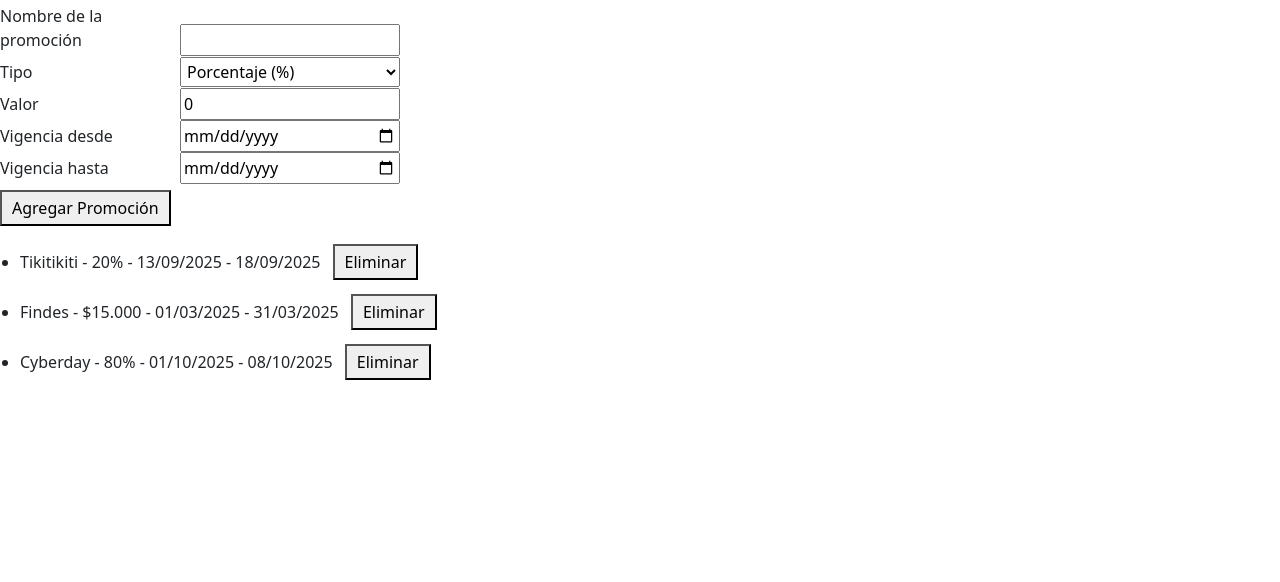
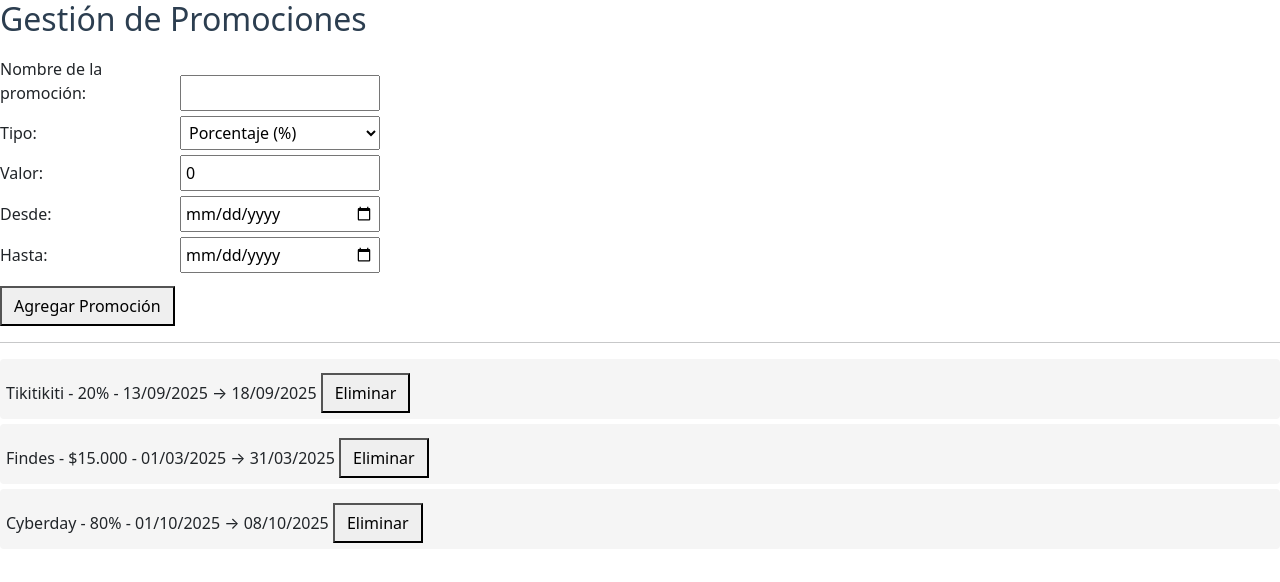
Before and after one commit to Yazuska-Castillo/Proyecto_TecnoWeb, an Angular app: page /gestion-promociones in a window 1280 px wide. Shown: the top 582 px of the page. Built offline with nearby package versions, Linux system fonts and the light colour scheme.

Commit message:
Implementacion componente gestion de promociones

```diff
--- a/src/app/app.module.ts
+++ b/src/app/app.module.ts
@@ -8,8 +8,6 @@ import { AppComponent } from './app.component';
 import { registerLocaleData } from '@angular/common';
 import localeEsCl from '@angular/common/locales/es-CL';
 registerLocaleData(localeEsCl);
-
-
 import { GestionPromocionesComponent } from './components/gestion-promociones/gestion-promociones.component';
 
 @NgModule({
--- a/src/app/components/carrito/carrito.component.html
+++ /dev/null
@@ -1 +0,0 @@
-<p>hola</p>
--- a/src/app/components/gestion-promociones/gestion-promociones.component.css
+++ b/src/app/components/gestion-promociones/gestion-promociones.component.css
@@ -1,3 +1,8 @@
+h2 {
+  margin-bottom: 15px;
+  color: #2c3e50;
+}
+
 label {
   display: inline-block;
   width: 180px;
@@ -5,21 +10,24 @@ label {
 }
 
 input, select {
-  width: 220px;
-  padding: 2px;
+  width: 200px;
+  padding: 4px;
+  margin-bottom: 5px;
 }
 
 button {
-  margin-top: 6px;
-  padding: 4px 10px;
-  cursor: pointer;
+  margin-top: 8px;
+  padding: 6px 12px;
 }
 
 ul {
-  margin-top: 12px;
-  padding-left: 20px;
+  list-style: none;
+  padding: 0;
 }
 
 li {
-  margin-bottom: 8px;
+  margin: 5px 0;
+  background: #f5f5f5;
+  padding: 6px;
+  border-radius: 4px;
 }
--- a/src/app/components/gestion-promociones/gestion-promociones.component.html
+++ b/src/app/components/gestion-promociones/gestion-promociones.component.html
@@ -1,43 +1,45 @@
-<label>Nombre de la promoción</label>
-<input [(ngModel)]="nombre" />
+<h2>Gestión de Promociones</h2>
 
-<div></div>
+<div>
+  <label>Nombre de la promoción:</label>
+  <input [(ngModel)]="nombre" />
+</div>
 
-<label>Tipo</label>
-<select [(ngModel)]="tipo">
-  <option value="porcentaje">Porcentaje (%)</option>
-  <option value="fijo">Fijo ($ CLP)</option>
-</select>
+<div>
+  <label>Tipo:</label>
+  <select [(ngModel)]="tipo">
+    <option value="porcentaje">Porcentaje (%)</option>
+    <option value="fijo">Fijo ($ CLP)</option>
+  </select>
+</div>
 
-<div></div>
+<div>
+  <label>Valor:</label>
+  <input type="number" [(ngModel)]="valor" />
+</div>
 
-<label>Valor</label>
-<input type="number" [(ngModel)]="valor" />
+<div>
+  <label>Desde:</label>
+  <input type="date" [(ngModel)]="desde" />
+</div>
 
-<div></div>
+<div>
+  <label>Hasta:</label>
+  <input type="date" [(ngModel)]="hasta" />
+</div>
 
-<label>Vigencia desde</label>
-<input type="date" [(ngModel)]="desde" />
+<button (click)="agregar()">Agregar Promoción</button>
 
-<div></div>
-
-<label>Vigencia hasta</label>
-<input type="date" [(ngModel)]="hasta" />
-
-<div></div>
-<button (click)="agregarPromocion()">Agregar Promoción</button>
+<hr>
 
 <ul>
   <li *ngFor="let p of promociones">
     <ng-container *ngIf="p.tipo === 'porcentaje'; else fijo">
-      {{ p.nombre }} - {{ p.valor }}% - {{ p.desde | date:'dd/MM/yyyy' }} - {{ p.hasta | date:'dd/MM/yyyy' }}
+      {{ p.nombre }} - {{ p.valor }}% - {{ p.desde | date:'dd/MM/yyyy' }} → {{ p.hasta | date:'dd/MM/yyyy' }}
     </ng-container>
     <ng-template #fijo>
-      {{ p.nombre }} -
-      {{ p.valor | currency:'CLP':'symbol-narrow':'1.0-0' }} -
-      {{ p.desde | date:'dd/MM/yyyy' }} - {{ p.hasta | date:'dd/MM/yyyy' }}
+      {{ p.nombre }} - {{ p.valor | currency:'CLP':'symbol-narrow':'1.0-0' }} - {{ p.desde | date:'dd/MM/yyyy' }} → {{ p.hasta | date:'dd/MM/yyyy' }}
     </ng-template>
-
-    <button style="margin-left:8px" (click)="eliminar(p.id)">Eliminar</button>
+    <button (click)="eliminar(p.id)">Eliminar</button>
   </li>
 </ul>
--- a/src/app/components/gestion-promociones/gestion-promociones.component.ts
+++ b/src/app/components/gestion-promociones/gestion-promociones.component.ts
@@ -1,13 +1,6 @@
 import { Component } from '@angular/core';
-
-interface Promo {
-  id: number;
-  nombre: string;
-  tipo: 'porcentaje' | 'fijo'; // % o $ CLP
-  valor: number;               // 20 (20%) o 15000 ($15.000)
-  desde: string;               // YYYY-MM-DD
-  hasta: string;               // YYYY-MM-DD
-}
+import { PromocionesService } from '../../services/promociones.service';
+import { Promo, TipoPromo } from '../../models/promo.model';
 
 @Component({
   selector: 'app-gestion-promociones',
@@ -16,33 +9,38 @@ interface Promo {
 })
 export class GestionPromocionesComponent {
   nombre = '';
-  tipo: 'porcentaje' | 'fijo' = 'porcentaje';
+  tipo: TipoPromo = 'porcentaje';
   valor = 0;
   desde = '';
   hasta = '';
 
-  promociones: Promo[] = [
-    { id: 1, nombre: 'Tikitikiti',  tipo: 'porcentaje', valor: 20,    desde: '2025-09-13', hasta: '2025-09-18' },
-    { id: 2, nombre: 'Findes',  tipo: 'fijo',       valor: 15000, desde: '2025-03-01', hasta: '2025-03-31' },
-    { id: 3, nombre: 'Cyberday',  tipo: 'porcentaje',       valor: 80, desde: '2025-10-01', hasta: '2025-10-08' }
+  promociones: Promo[] = [];
 
-  ];
+  constructor(private promoSrv: PromocionesService) {
+    this.promoSrv.promos$.subscribe((p: Promo[]) => this.promociones = p);
+  }
 
-  agregarPromocion() {
-    if (!this.nombre.trim()) return;
-    const id = Math.max(0, ...this.promociones.map(p => p.id)) + 1;
-    this.promociones.push({
-      id,
+  agregar() {
+    if (!this.nombre || !this.desde || !this.hasta) return;
+    this.promoSrv.add({
       nombre: this.nombre.trim(),
       tipo: this.tipo,
       valor: Number(this.valor) || 0,
       desde: this.desde,
       hasta: this.hasta
     });
-    this.nombre = ''; this.tipo = 'porcentaje'; this.valor = 0; this.desde = ''; this.hasta = '';
+    this.limpiar();
   }
 
   eliminar(id: number) {
-    this.promociones = this.promociones.filter(p => p.id !== id);
+    this.promoSrv.remove(id);
+  }
+
+  limpiar() {
+    this.nombre = '';
+    this.tipo = 'porcentaje';
+    this.valor = 0;
+    this.desde = '';
+    this.hasta = '';
   }
 }
--- /dev/null
+++ b/src/app/services/promociones.service.ts
@@ -0,0 +1,27 @@
+import { Injectable } from '@angular/core';
+import { BehaviorSubject } from 'rxjs';
+import { Promo } from '../models/promo.model';
+
+@Injectable({ providedIn: 'root' })
+export class PromocionesService {
+  private _promos = new BehaviorSubject<Promo[]>([
+    { id: 1, nombre: 'Tikitikiti',  tipo: 'porcentaje', valor: 20,    desde: '2025-09-13', hasta: '2025-09-18' },
+    { id: 2, nombre: 'Findes',  tipo: 'fijo',       valor: 15000, desde: '2025-03-01', hasta: '2025-03-31' },
+    { id: 3, nombre: 'Cyberday',  tipo: 'porcentaje',       valor: 80, desde: '2025-10-01', hasta: '2025-10-08' }
+  ]);
+
+  promos$ = this._promos.asObservable();
+
+  get snapshot(): Promo[] {
+    return this._promos.value;
+  }
+
+  add(p: Omit<Promo, 'id'>) {
+    const id = Math.max(0, ...this.snapshot.map(x => x.id)) + 1;
+    this._promos.next([...this.snapshot, { id, ...p }]);
+  }
+
+  remove(id: number) {
+    this._promos.next(this.snapshot.filter(p => p.id !== id));
+  }
+}
```
Also changed, not shown: src/app/components/carrito/carrito.component.ts (deleted, +0 -10 lines), src/app/models/promo.model.ts (added, +10 -0 lines), src/app/components/carrito/carrito.component.css (deleted), 1 other file (tests, documents, lock files or other folders).
